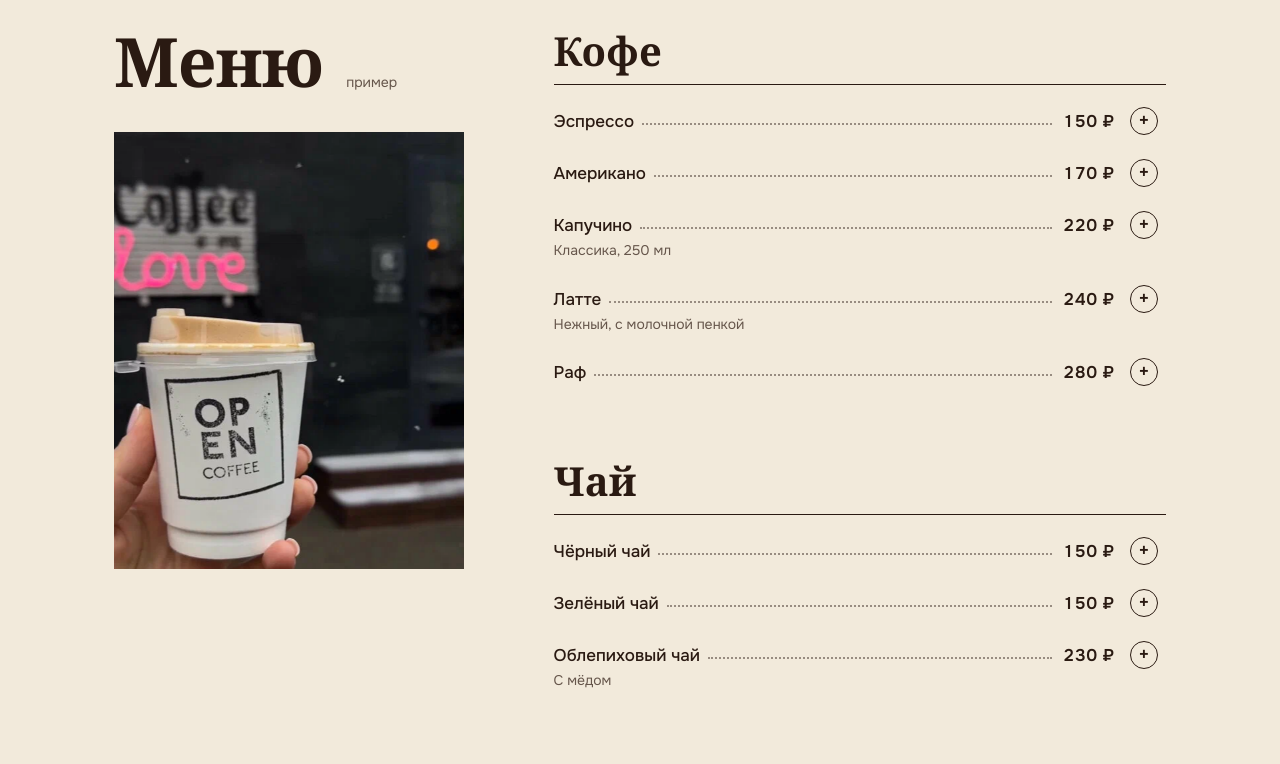
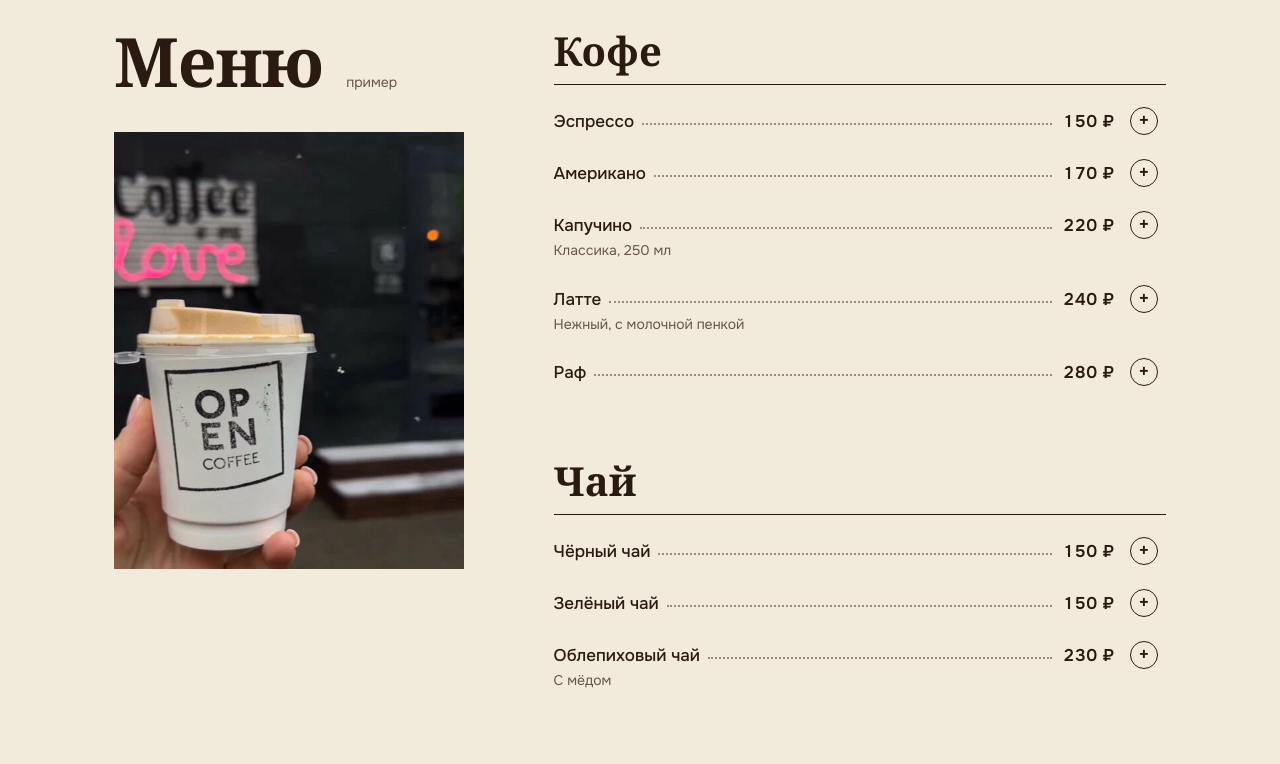
Before and after one commit to mirrrkkaa-eng/coffee-demo, a plain HTML site: page index.html in a window 1280 px wide. Shown: the part 880-1644 px from the top of the page. Drawn offline with nearby package versions, Linux system fonts and the light colour scheme.

Commit message:
Update index.html

```diff
--- a/index.html
+++ b/index.html
@@ -104,6 +104,7 @@
     }
     body {
       margin: 0;
+      overflow-x: clip; /* страница не раздвигается вширь */
       background: var(--paper);
       color: var(--ink);
       font: 400 1.0625rem/1.6 var(--sans);
@@ -138,6 +139,7 @@
 
     /* Левая узкая колонка и правая широкая: общая сетка блоков */
     .split { display: grid; gap: 28px; }
+    .split > *, .menu-grid > *, .where-grid > * { min-width: 0; }
     @media (min-width: 900px) {
       .split {
         grid-template-columns: minmax(0, 4fr) minmax(0, 7fr);
@@ -170,8 +172,21 @@
     .btn-dark:hover { background: var(--accent); border-color: var(--accent); }
     .btn[aria-disabled="true"] { opacity: 0.5; pointer-events: none; }
 
+    /* ============ Фото ============ */
+    /* Высота фото задаётся через --ratio (проценты от ширины). Работает на любых телефонах */
+    .photo { position: relative; margin: 0; overflow: hidden; background: var(--paper-2); }
+    .photo::before { content: ""; display: block; padding-top: var(--ratio, 125%); }
+    .photo img {
+      position: absolute;
+      inset: 0;
+      width: 100%;
+      height: 100%;
+      object-fit: cover;
+    }
+
     /* ============ Первый экран ============ */
-    .hero { display: grid; background: var(--paper); }
+    .hero { display: grid; overflow: hidden; background: var(--paper); }
+    .hero > * { min-width: 0; }
     .hero-text { padding: clamp(40px, 10vw, 72px) var(--gutter) 36px; align-self: center; }
     .hero h1 {
       margin: 0 0 20px;
@@ -193,12 +208,8 @@
       .hero-buttons .btn-primary { grid-column: 1 / -1; }
     }
 
-    .photo { position: relative; margin: 0; overflow: hidden; background: var(--paper-2); }
-    .photo img { position: absolute; inset: 0; width: 100%; height: 100%; object-fit: cover; }
-    .hero-photo {
-      aspect-ratio: 4 / 5;
-      margin: 12px 0 48px clamp(24px, 8vw, 64px);
-    }
+    /* На телефоне фото идёт от края до края под текстом */
+    .hero-photo { --ratio: 120%; }
     .hero-photo img { object-position: 50% 40%; }
     .hero.no-photo .hero-photo { display: none; }
 
@@ -211,7 +222,8 @@
       .hero.no-photo { grid-template-columns: 1fr; }
       .hero-text { padding: 64px var(--gutter); }
       .hero h1 { font-size: clamp(5.5rem, 9.5vw, 9rem); }
-      .hero-photo { aspect-ratio: auto; min-height: 560px; margin: 0; }
+      .hero-photo { min-height: 560px; }
+      .hero-photo::before { display: none; }
     }
 
     /* ============ Меню ============ */
@@ -222,9 +234,10 @@
     }
     .menu-title { grid-area: title; }
     #menu-root { grid-area: list; }
-    .gallery { grid-area: photo; width: 72%; margin-left: auto; display: grid; gap: 16px; }
+    .gallery { grid-area: photo; display: grid; gap: 16px; max-width: 480px; }
     .gallery:empty { display: none; }
-    .gallery .photo { aspect-ratio: 4 / 5; }
+    .gallery .photo { --ratio: 100%; }
+    .gallery .photo img { object-position: 50% 62%; }
     @media (min-width: 900px) {
       .menu-grid {
         grid-template-columns: minmax(0, 4fr) minmax(0, 7fr);
@@ -234,7 +247,8 @@
         row-gap: 32px;
         align-items: start;
       }
-      .gallery { width: 100%; margin-left: 0; position: sticky; top: 24px; }
+      .gallery { max-width: none; position: sticky; top: 24px; }
+      .gallery .photo { --ratio: 125%; }
     }
 
     #menu-root .card {
@@ -374,7 +388,7 @@
       max-width: 30em;
       font: 500 clamp(1.5rem, 3.2vw, 2.1rem)/1.3 var(--serif);
     }
-    .about-photo { aspect-ratio: 4 / 3; margin-top: 32px; max-width: 560px; }
+    .about-photo { --ratio: 75%; margin-top: 32px; max-width: 560px; }
 
     /* ============ Как нас найти ============ */
     .where { background: var(--paper-2); }
```
